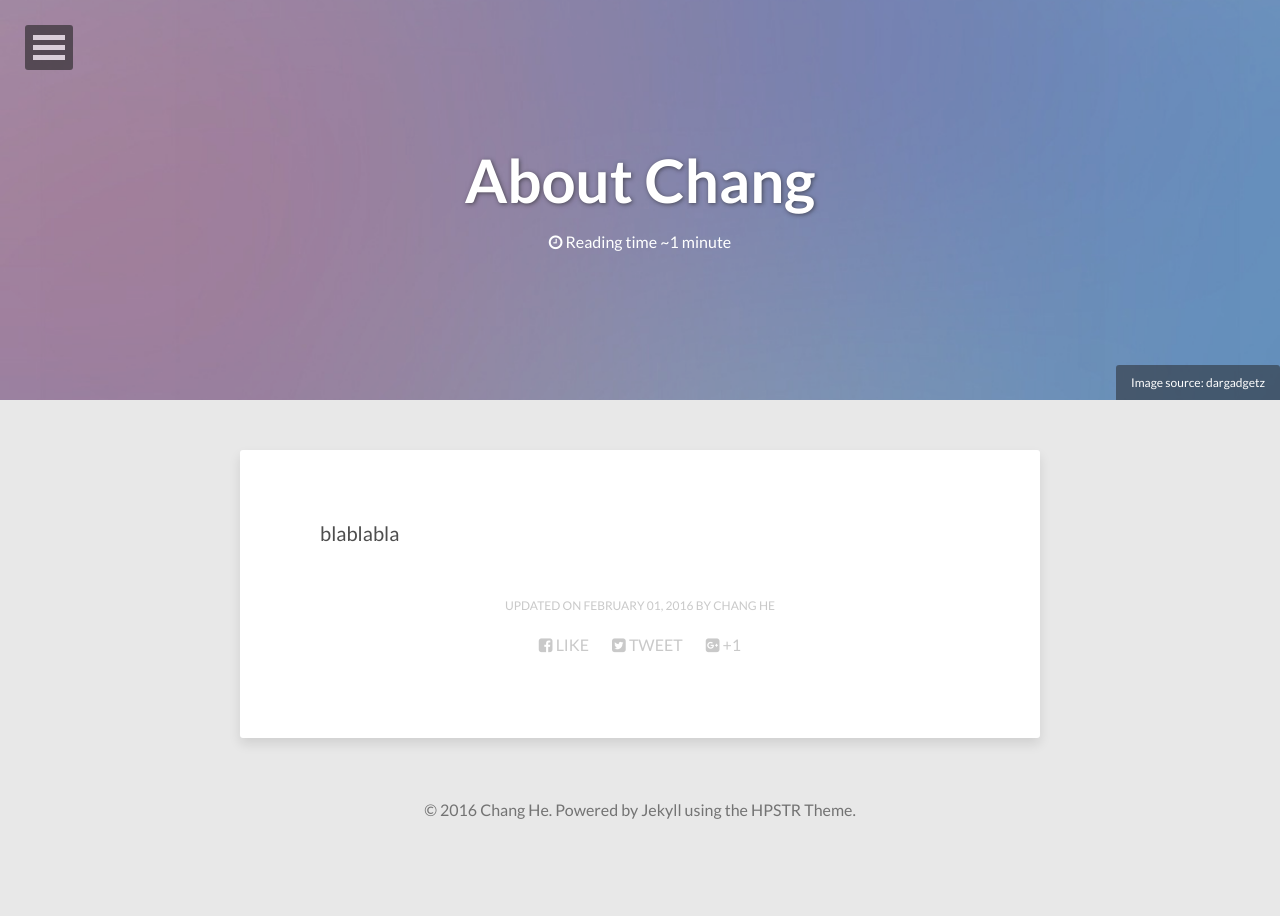
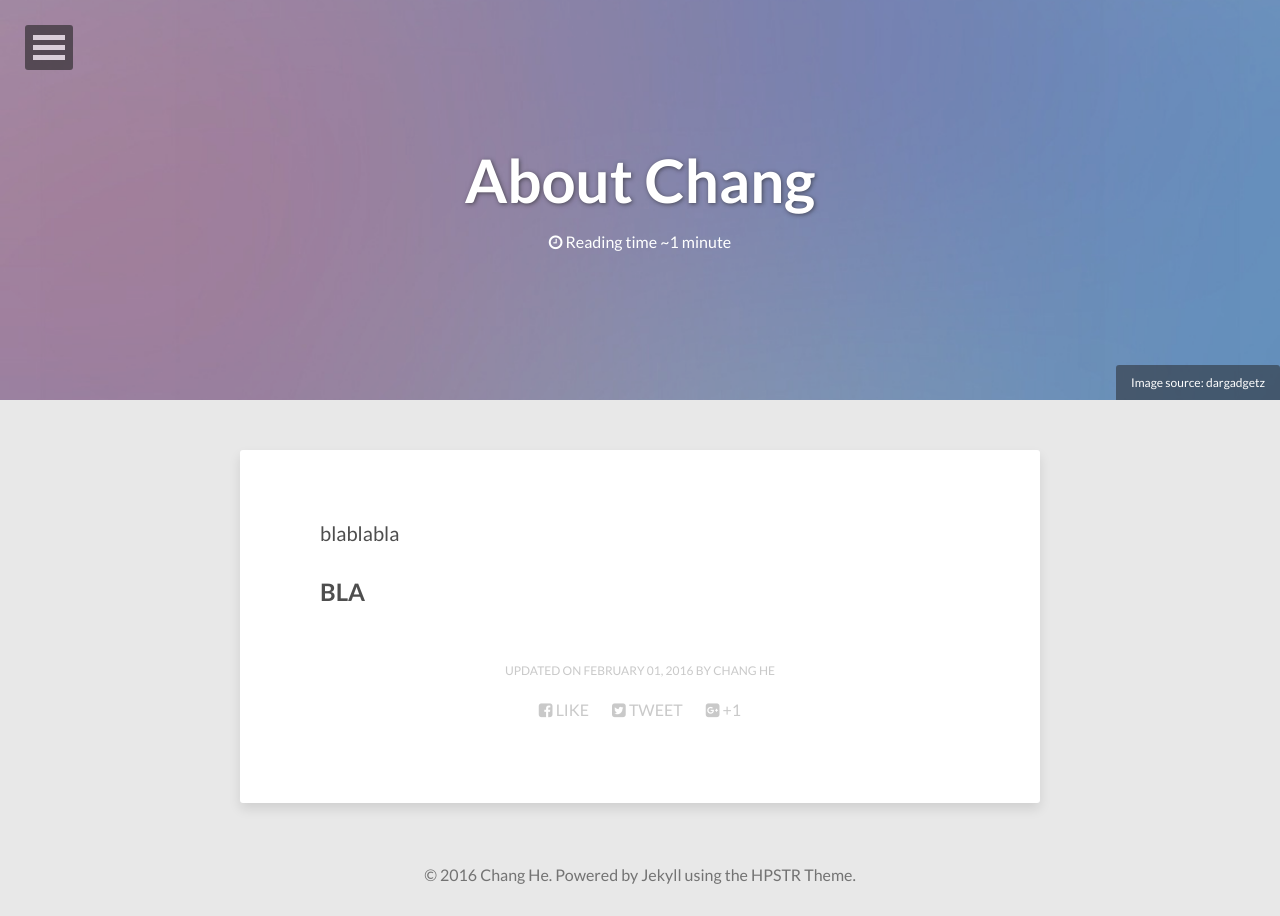
Before and after one commit to changhe9393/changhe9393.github.io, a Jekyll site: the page built from about/index.md, in a window 1280 px wide. Built offline with Jekyll 4.4.1, drawn with Linux system fonts in a browser that asks for light colours; nearby versions of some CDN libraries.

Commit message:
CHANGE ABOUT PAGE

```diff
--- a/about/index.md
+++ b/about/index.md
@@ -10,3 +10,5 @@ modified: 2016-02-01
 ---
 
 blablabla
+
+## BLA
```
